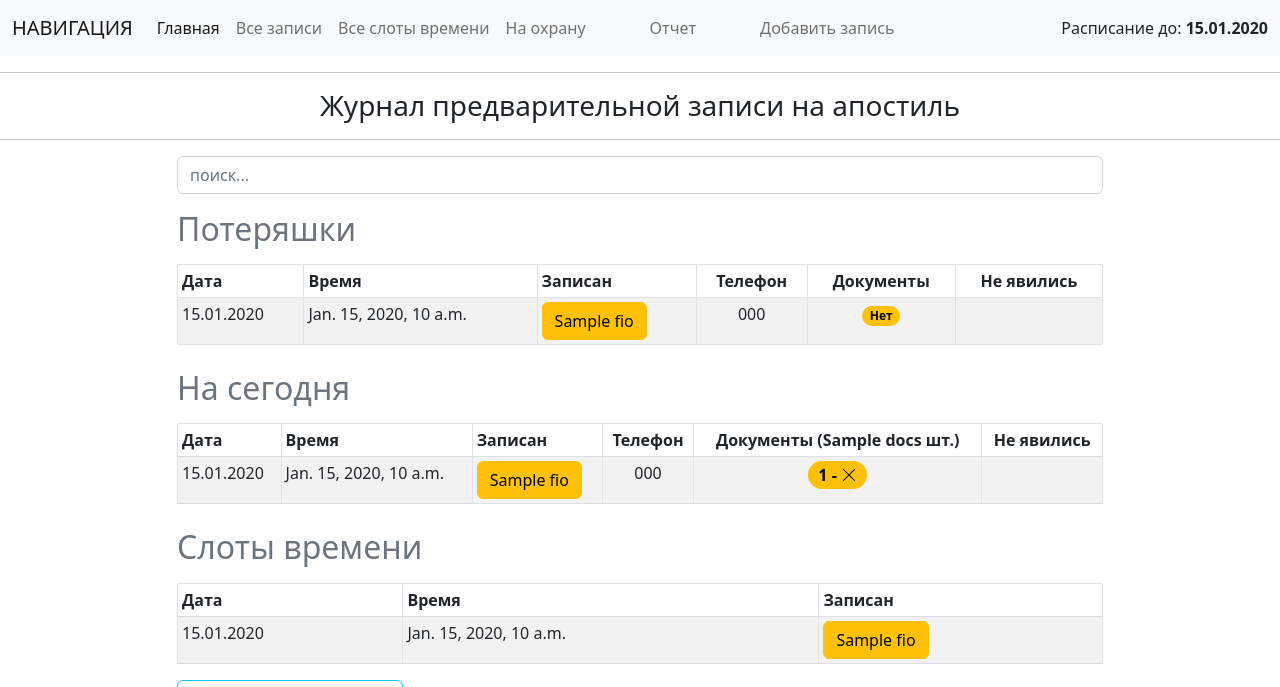
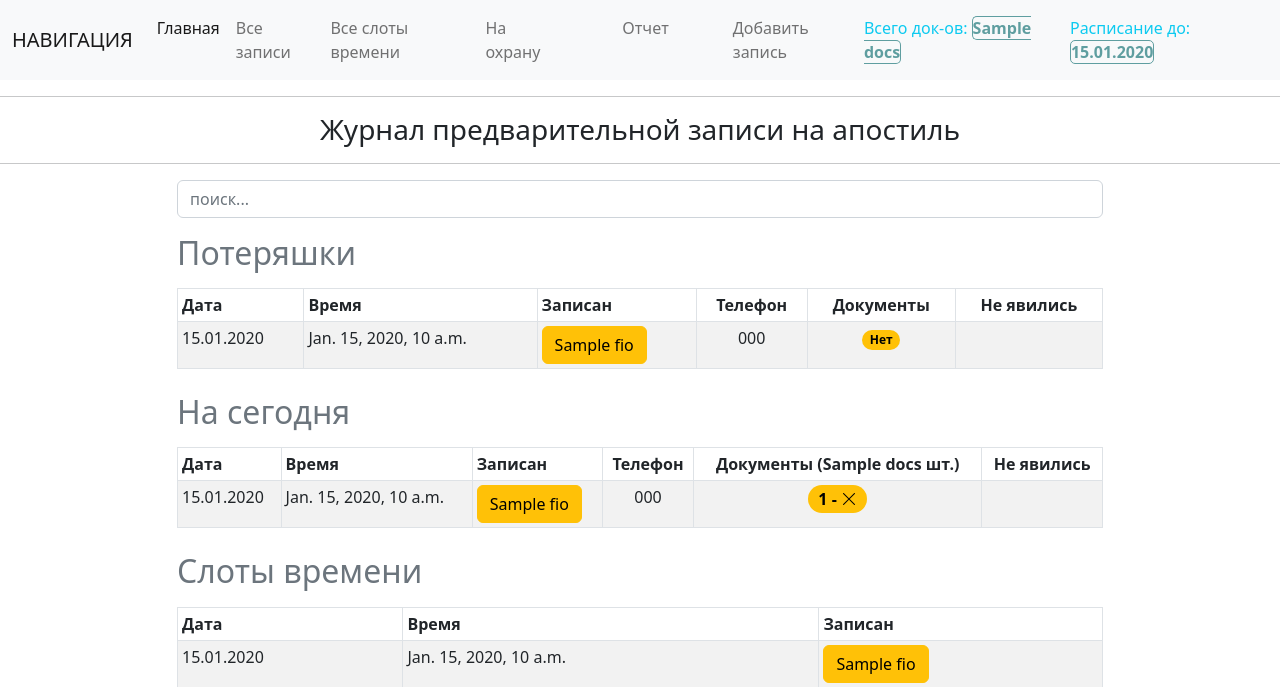
Before and after one commit to breareros/django_temp, a Django app: template apostil/templates/apostil/chunk_list.html in a window 1280 px wide. Shown: the top 687 px of the page. Run offline with Django 4.2, Linux system fonts and the light colour scheme; the template is opened without the code that fills it: most values are stand-ins (such as "Sample title", 1, 10 or a date in 2020).

Commit message:
Добавлено "Всего док-ов: " в шапке

```diff
--- a/apostil/templates/apostil/base.html
+++ b/apostil/templates/apostil/base.html
@@ -47,11 +47,12 @@
                 </li>
 
         </div>
-        <div class="text-blue">Расписание до:
+        <div class="me-2 text-info">Всего док-ов: <strong style="color: cadetblue; border: 1px solid cadetblue; border-radius: 5px;">{{ count_all_docs.docs }}</strong></div>
+        <div class="text-info">Расписание до:
             {% if delta_days.days < warning_days %}
                 <strong style="color: red; font-size: 30px;">{{ last_chunk.date|date:"d.m.Y" }}</strong>
             {% else %}
-                <strong>{{ last_chunk.date|date:"d.m.Y" }}</strong>
+                <strong style="color: cadetblue; border: 1px solid cadetblue; border-radius: 5px;">{{ last_chunk.date|date:"d.m.Y" }}</strong>
             {% endif %}
         </div>
     </div>
--- a/apostil/views.py
+++ b/apostil/views.py
@@ -166,6 +166,8 @@ class ListChunk2(ListView):
         context['last_chunk'] = Chunk.objects.order_by('date').values('date').distinct().last()
         context['delta_days'] = context['last_chunk']['date'] - self.end_show_date  # разница между отображаемой последеней датой и послденим днем в расписании
         context['warning_days'] = base.warning_limit_days
+        context['count_all_docs'] = Chunk.objects.filter(date__gte=self.today, apostils__isnull=False).select_related('apostils').aggregate(docs=Sum('apostils__count_docs'))
+        print(f"{context['count_all_docs']=}")
         if  context['delta_days'].days < base.warning_limit_days:
             print(f"Расписание кончается, надо сгенерировать")
         for d in self.days:
```
